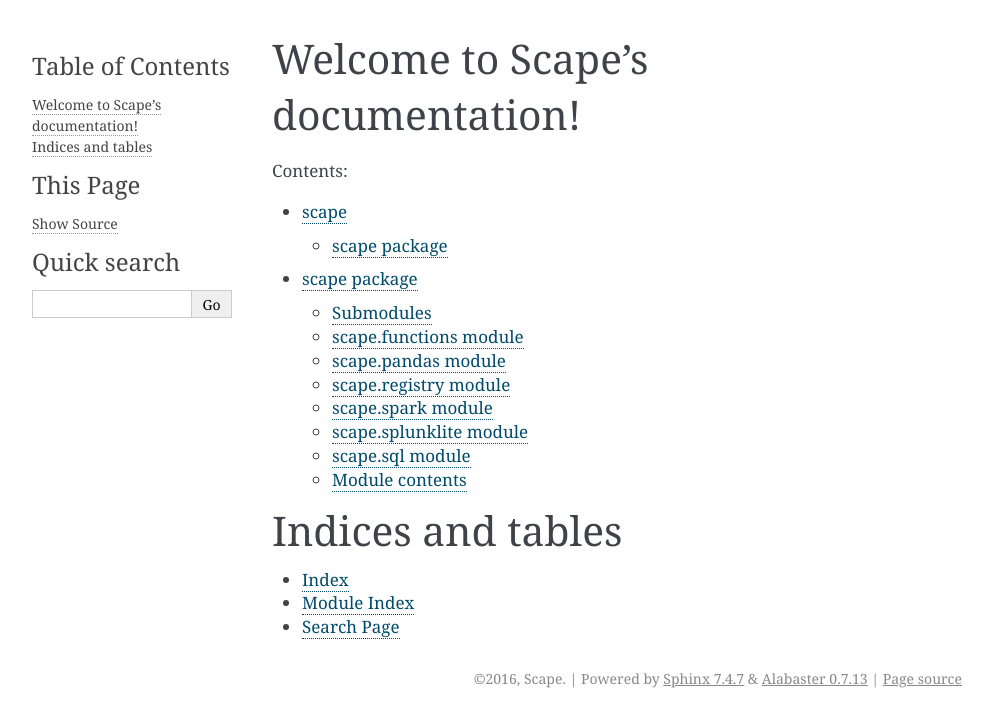
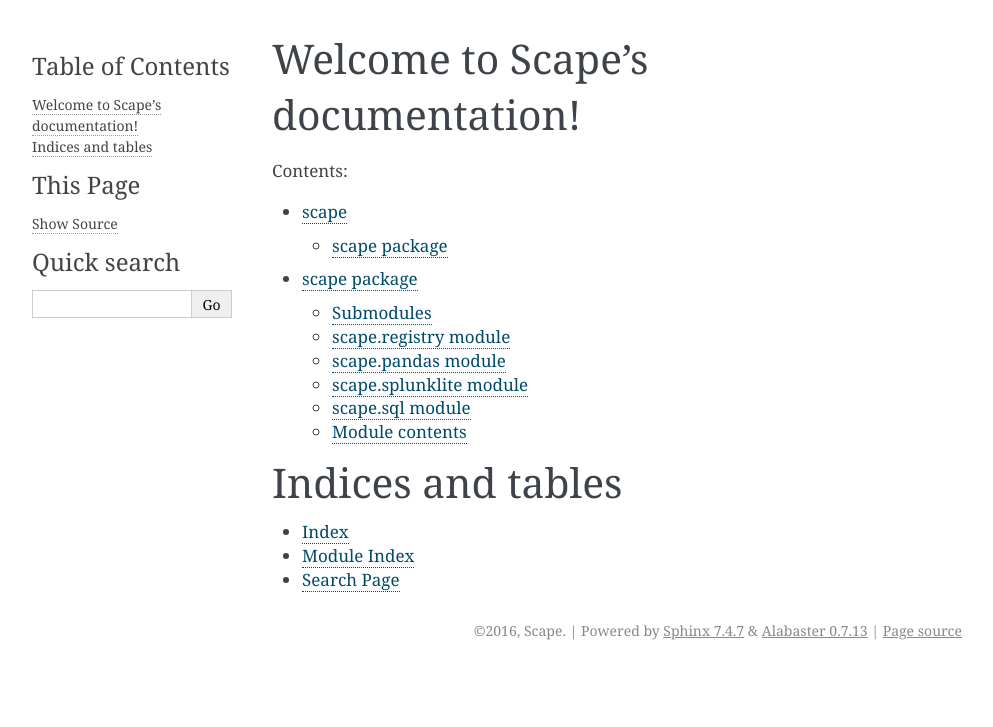
Before and after one commit to mit-ll/SCAPE, a Sphinx documentation site: the page built from mini/docs/source/index.rst, in a window 1280 px wide. Shown: the top 727 px of the page, without its empty margins (148-1141 px from the left). Built offline with Sphinx 7.4.7, drawn with Linux system fonts in a browser that asks for light colours.

Commit message:
Remove undocument modules from documenation generation. Modify registry doc strings.

```diff
--- a/mini/docs/source/scape.rst
+++ b/mini/docs/source/scape.rst
@@ -4,34 +4,17 @@ scape package
 Submodules
 ----------
 
-scape.functions module
-----------------------
+scape.registry module
+---------------------
 
-.. automodule:: scape.functions
+.. automodule:: scape.registry
     :members:
-    :undoc-members:
     :show-inheritance:
 
 scape.pandas module
 -------------------
 
 .. automodule:: scape.pandas
-    :members:
-    :undoc-members:
-    :show-inheritance:
-
-scape.registry module
----------------------
-
-.. automodule:: scape.registry
-    :members:
-    :undoc-members:
-    :show-inheritance:
-
-scape.spark module
-------------------
-
-.. automodule:: scape.spark
     :members:
     :undoc-members:
     :show-inheritance:
```
Also changed, not shown: 1 other file.
